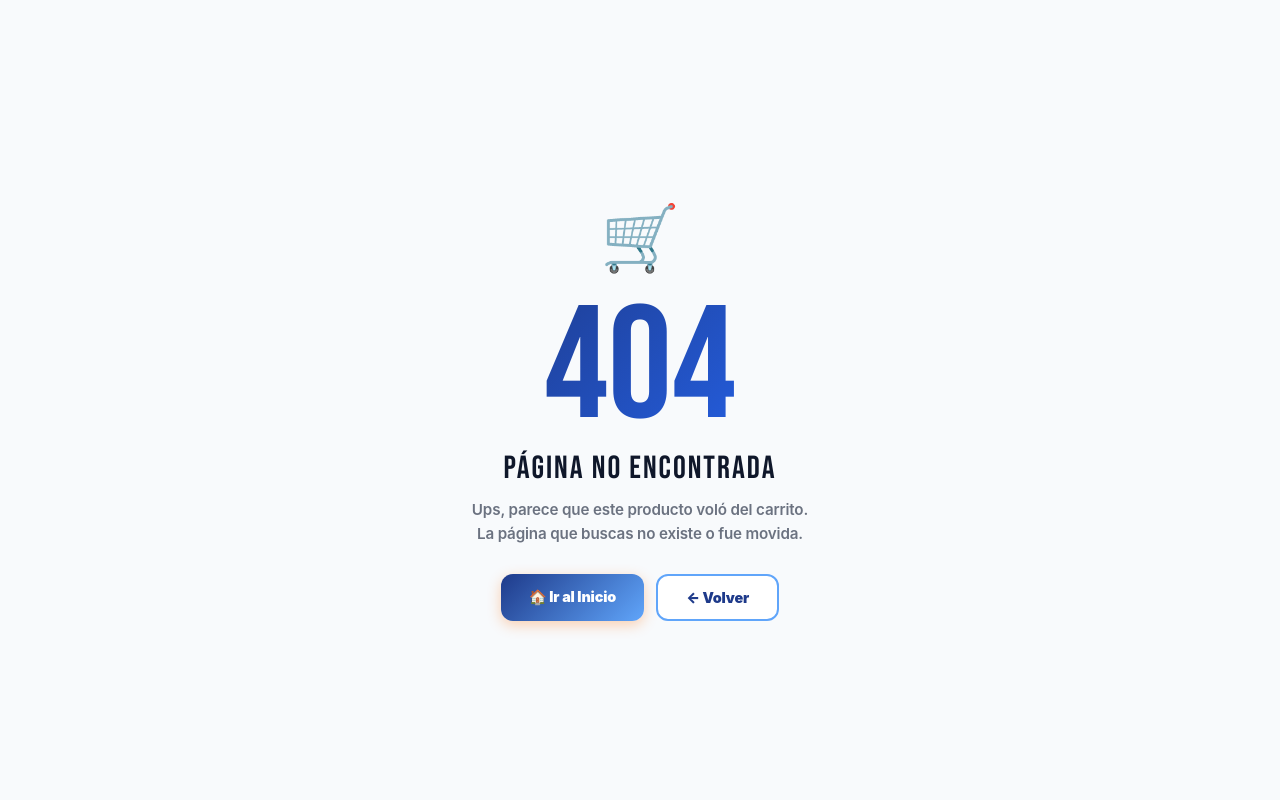
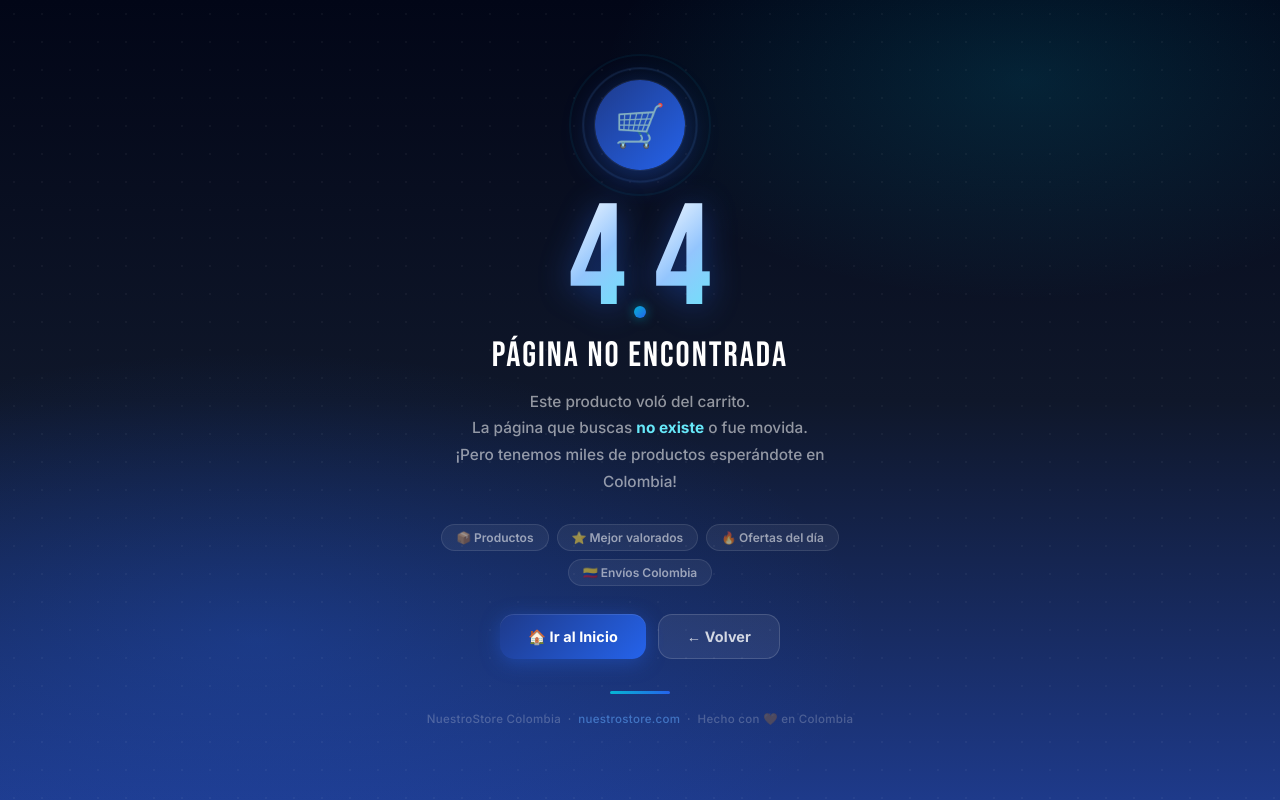
Before and after one commit to sebasgt301zapata/proyecto_web, a Django app: template nuestrostore_fix/tienda/templates/404.html in a window 1280 px wide. Run offline with Django 4.2, Linux system fonts and the light colour scheme; the template is opened without the code that fills it, so the values that code supplies are empty.

Commit message:
Update 404.html

```diff
--- a/nuestrostore_fix/tienda/templates/404.html
+++ b/nuestrostore_fix/tienda/templates/404.html
@@ -3,36 +3,124 @@
 <html lang="es">
 <head>
 <meta charset="UTF-8"/>
-<meta name="viewport" content="width=device-width, initial-scale=1.0"/>
+<meta name="viewport" content="width=device-width, initial-scale=1.0, maximum-scale=5.0"/>
+<meta name="theme-color" content="#1E3A8A"/>
 <title>404 — Página no encontrada · NuestroStore</title>
-<link href="https://fonts.googleapis.com/css2?family=Bebas+Neue&family=Nunito:wght@400;700;900&display=swap" rel="stylesheet"/>
-<link rel="stylesheet" href="{% static 'css/styles.css' %}">
+<link href="https://fonts.googleapis.com/css2?family=Bebas+Neue&family=Inter:wght@400;500;600;700;800;900&display=swap" rel="stylesheet"/>
 <style>
-  body{display:flex;align-items:center;justify-content:center;min-height:100vh;padding:24px;text-align:center;padding-bottom:0;}
-  .e404-wrap{max-width:480px;margin:0 auto;}
-  .e404-code{font-family:'Bebas Neue',cursive;font-size:clamp(6rem,20vw,10rem);line-height:1;background:linear-gradient(135deg,var(--na3),var(--am));-webkit-background-clip:text;-webkit-text-fill-color:transparent;background-clip:text;}
-  .e404-ico{font-size:4rem;margin-bottom:8px;animation:float404 3s ease-in-out infinite;}
-  @keyframes float404{0%,100%{transform:translateY(0);}50%{transform:translateY(-14px);}}
-  .e404-title{font-family:'Bebas Neue',cursive;font-size:2rem;letter-spacing:2px;color:var(--bk);margin-bottom:10px;}
-  .e404-sub{color:var(--gr);font-size:.95rem;font-weight:600;line-height:1.55;margin-bottom:28px;}
-  .e404-btns{display:flex;gap:12px;justify-content:center;flex-wrap:wrap;}
-  .e404-btn{padding:13px 28px;border-radius:12px;font-weight:900;font-size:.9rem;text-decoration:none;transition:transform .18s,box-shadow .18s;display:inline-flex;align-items:center;gap:7px;}
-  .e404-btn-p{background:linear-gradient(135deg,var(--na3),var(--na2));color:#fff;box-shadow:0 4px 14px rgba(255,109,0,.3);}
-  .e404-btn-p:hover{transform:translateY(-2px);box-shadow:0 8px 24px rgba(255,109,0,.4);}
-  .e404-btn-s{background:#fff;color:var(--na3);border:2px solid var(--na2);}
-  .e404-btn-s:hover{background:#fff8e1;}
+  *,*::before,*::after{box-sizing:border-box;margin:0;padding:0;}
+  :root{--navy:#0F172A;--blue:#1E3A8A;--mid:#2563EB;--cyan:#06B6D4;--light:#EFF6FF;--gray:#64748B;}
+  body{font-family:'Inter',sans-serif;background:var(--navy);min-height:100vh;display:flex;align-items:center;justify-content:center;padding:24px;overflow:hidden;-webkit-font-smoothing:antialiased;}
+
+  .bg-layer{position:fixed;inset:0;z-index:0;pointer-events:none;}
+  .bg-gradient{position:absolute;inset:0;background:radial-gradient(ellipse 80% 60% at 20% 80%,rgba(37,99,235,.25) 0%,transparent 60%),radial-gradient(ellipse 60% 50% at 80% 10%,rgba(6,182,212,.15) 0%,transparent 55%),linear-gradient(180deg,#020617 0%,#0F172A 50%,#1E3A8A 100%);}
+  .bg-grid{position:absolute;inset:0;background-image:radial-gradient(circle,rgba(255,255,255,.04) 1px,transparent 1px);background-size:28px 28px;}
+  .particle{position:absolute;border-radius:50%;background:rgba(255,255,255,.06);animation:floatP ease-in-out infinite;}
+  .particle:nth-child(1){width:120px;height:120px;top:8%;left:6%;animation-duration:8s;}
+  .particle:nth-child(2){width:60px;height:60px;top:15%;right:12%;animation-duration:6s;animation-delay:1s;}
+  .particle:nth-child(3){width:90px;height:90px;bottom:20%;left:10%;animation-duration:7s;animation-delay:2s;}
+  .particle:nth-child(4){width:40px;height:40px;bottom:35%;right:8%;animation-duration:5s;animation-delay:.5s;}
+  .particle:nth-child(5){width:70px;height:70px;top:50%;left:2%;animation-duration:9s;animation-delay:3s;}
+  .particle:nth-child(6){width:30px;height:30px;top:25%;left:40%;animation-duration:6.5s;animation-delay:1.5s;}
+  @keyframes floatP{0%,100%{transform:translateY(0) scale(1);opacity:.06;}50%{transform:translateY(-24px) scale(1.1);opacity:.12;}}
+
+  .wrap{position:relative;z-index:1;max-width:520px;width:100%;text-align:center;animation:wrapIn .7s cubic-bezier(.4,0,.2,1) both;}
+  @keyframes wrapIn{from{transform:translateY(32px);opacity:0;}to{transform:none;opacity:1;}}
+
+  .icon-wrap{position:relative;display:inline-flex;align-items:center;justify-content:center;width:110px;height:110px;margin-bottom:12px;animation:iconBounce 3s ease-in-out infinite;}
+  @keyframes iconBounce{0%,100%{transform:translateY(0);}50%{transform:translateY(-12px);}}
+  .icon-ring{position:absolute;inset:0;border-radius:50%;border:2px solid rgba(96,165,250,.25);animation:ringPulse 2.5s ease-in-out infinite;}
+  .icon-ring:nth-child(2){inset:-12px;border-color:rgba(6,182,212,.15);animation-delay:.4s;}
+  @keyframes ringPulse{0%,100%{transform:scale(1);opacity:1;}50%{transform:scale(1.06);opacity:.5;}}
+  .icon-circle{width:90px;height:90px;border-radius:50%;background:linear-gradient(135deg,#1E3A8A,#2563EB);display:flex;align-items:center;justify-content:center;font-size:2.6rem;box-shadow:0 8px 32px rgba(37,99,235,.4),0 0 0 1px rgba(255,255,255,.08);position:relative;z-index:1;}
+
+  .code-row{display:flex;align-items:center;justify-content:center;margin-bottom:8px;}
+  .code-num{font-family:'Bebas Neue',cursive;font-size:clamp(5.5rem,20vw,9rem);line-height:.9;background:linear-gradient(135deg,#fff 0%,#93C5FD 50%,#67E8F9 100%);-webkit-background-clip:text;-webkit-text-fill-color:transparent;background-clip:text;filter:drop-shadow(0 4px 16px rgba(37,99,235,.4));animation:wrapIn .7s .1s both;}
+  .code-dot{width:12px;height:12px;border-radius:50%;background:linear-gradient(135deg,#06B6D4,#2563EB);margin:0 8px 8px;box-shadow:0 0 12px rgba(6,182,212,.6);flex-shrink:0;align-self:flex-end;}
+
+  .title{font-family:'Bebas Neue',cursive;font-size:clamp(1.6rem,5vw,2.2rem);color:#fff;letter-spacing:2px;margin-bottom:12px;animation:wrapIn .7s .15s both;}
+  .subtitle{color:rgba(255,255,255,.55);font-size:clamp(.85rem,2.5vw,.96rem);font-weight:500;line-height:1.75;margin-bottom:28px;max-width:380px;margin-left:auto;margin-right:auto;animation:wrapIn .7s .2s both;}
+  .subtitle em{color:#67E8F9;font-style:normal;font-weight:700;}
+
+  .tags{display:flex;gap:8px;justify-content:center;flex-wrap:wrap;margin-bottom:28px;animation:wrapIn .7s .25s both;}
+  .tag{background:rgba(255,255,255,.06);border:1px solid rgba(255,255,255,.1);color:rgba(255,255,255,.55);padding:5px 14px;border-radius:50px;font-size:.75rem;font-weight:600;cursor:default;transition:all .2s;}
+  .tag:hover{background:rgba(37,99,235,.2);border-color:rgba(96,165,250,.35);color:#93C5FD;}
+
+  .btns{display:flex;gap:12px;justify-content:center;flex-wrap:wrap;animation:wrapIn .7s .3s both;}
+  .btn{display:inline-flex;align-items:center;gap:8px;padding:13px 28px;border-radius:14px;font-weight:700;font-size:.9rem;text-decoration:none;cursor:pointer;transition:all .2s cubic-bezier(.4,0,.2,1);border:none;font-family:'Inter',sans-serif;letter-spacing:.1px;}
+  .btn-primary{background:linear-gradient(135deg,#1E3A8A,#2563EB);color:#fff;box-shadow:0 4px 20px rgba(37,99,235,.4),inset 0 1px 0 rgba(255,255,255,.1);}
+  .btn-primary:hover{transform:translateY(-3px);box-shadow:0 8px 32px rgba(37,99,235,.55);}
+  .btn-secondary{background:rgba(255,255,255,.07);color:rgba(255,255,255,.8);border:1.5px solid rgba(255,255,255,.15);backdrop-filter:blur(8px);}
+  .btn-secondary:hover{background:rgba(255,255,255,.12);border-color:rgba(255,255,255,.3);color:#fff;transform:translateY(-2px);}
+  .btn:active{transform:scale(.97);}
+
+  .divider{width:60px;height:3px;background:linear-gradient(90deg,#06B6D4,#2563EB);border-radius:2px;margin:32px auto 18px;animation:wrapIn .7s .35s both;}
+  .footer-note{color:rgba(255,255,255,.22);font-size:.72rem;font-weight:500;letter-spacing:.3px;animation:wrapIn .7s .4s both;}
+  .footer-note a{color:rgba(96,165,250,.55);text-decoration:none;transition:color .15s;}
+  .footer-note a:hover{color:#60A5FA;}
+
+  @media(max-width:480px){
+    body{padding:20px 16px;}
+    .icon-wrap{width:90px;height:90px;}
+    .icon-circle{width:74px;height:74px;font-size:2.1rem;}
+    .btns{flex-direction:column;align-items:center;}
+    .btn{width:100%;max-width:280px;justify-content:center;}
+  }
 </style>
 </head>
 <body>
-  <div class="e404-wrap">
-    <div class="e404-ico">🛒</div>
-    <div class="e404-code">404</div>
-    <div class="e404-title">Página No Encontrada</div>
-    <p class="e404-sub">Ups, parece que este producto voló del carrito.<br/>La página que buscas no existe o fue movida.</p>
-    <div class="e404-btns">
-      <a class="e404-btn e404-btn-p" href="/">🏠 Ir al Inicio</a>
-      <a class="e404-btn e404-btn-s" href="javascript:history.back()">← Volver</a>
-    </div>
+
+<div class="bg-layer">
+  <div class="bg-gradient"></div>
+  <div class="bg-grid"></div>
+  <div class="particle"></div>
+  <div class="particle"></div>
+  <div class="particle"></div>
+  <div class="particle"></div>
+  <div class="particle"></div>
+  <div class="particle"></div>
+</div>
+
+<div class="wrap">
+  <div class="icon-wrap">
+    <div class="icon-ring"></div>
+    <div class="icon-ring"></div>
+    <div class="icon-circle">🛒</div>
   </div>
+
+  <div class="code-row">
+    <span class="code-num">4</span>
+    <div class="code-dot"></div>
+    <span class="code-num">4</span>
+  </div>
+
+  <div class="title">Página No Encontrada</div>
+
+  <p class="subtitle">
+    Este producto voló del carrito.<br/>
+    La página que buscas <em>no existe</em> o fue movida.<br/>
+    ¡Pero tenemos miles de productos esperándote en Colombia!
+  </p>
+
+  <div class="tags">
+    <span class="tag">📦 Productos</span>
+    <span class="tag">⭐ Mejor valorados</span>
+    <span class="tag">🔥 Ofertas del día</span>
+    <span class="tag">🇨🇴 Envíos Colombia</span>
+  </div>
+
+  <div class="btns">
+    <a class="btn btn-primary" href="/">🏠 Ir al Inicio</a>
+    <a class="btn btn-secondary" href="javascript:history.back()">← Volver</a>
+  </div>
+
+  <div class="divider"></div>
+  <p class="footer-note">
+    NuestroStore Colombia &nbsp;·&nbsp;
+    <a href="/">nuestrostore.com</a>
+    &nbsp;·&nbsp; Hecho con 🧡 en Colombia
+  </p>
+</div>
+
 </body>
 </html>
```
